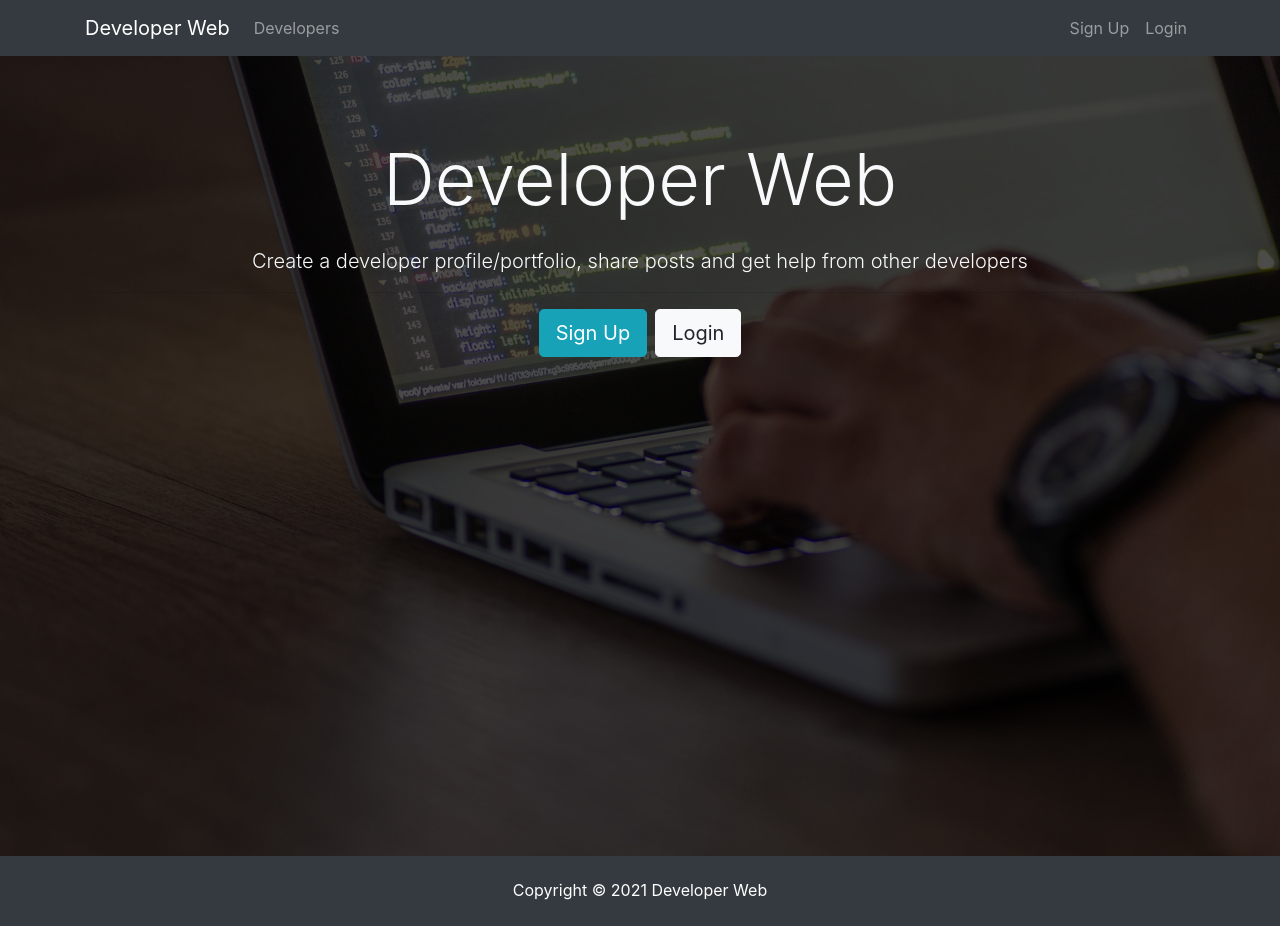
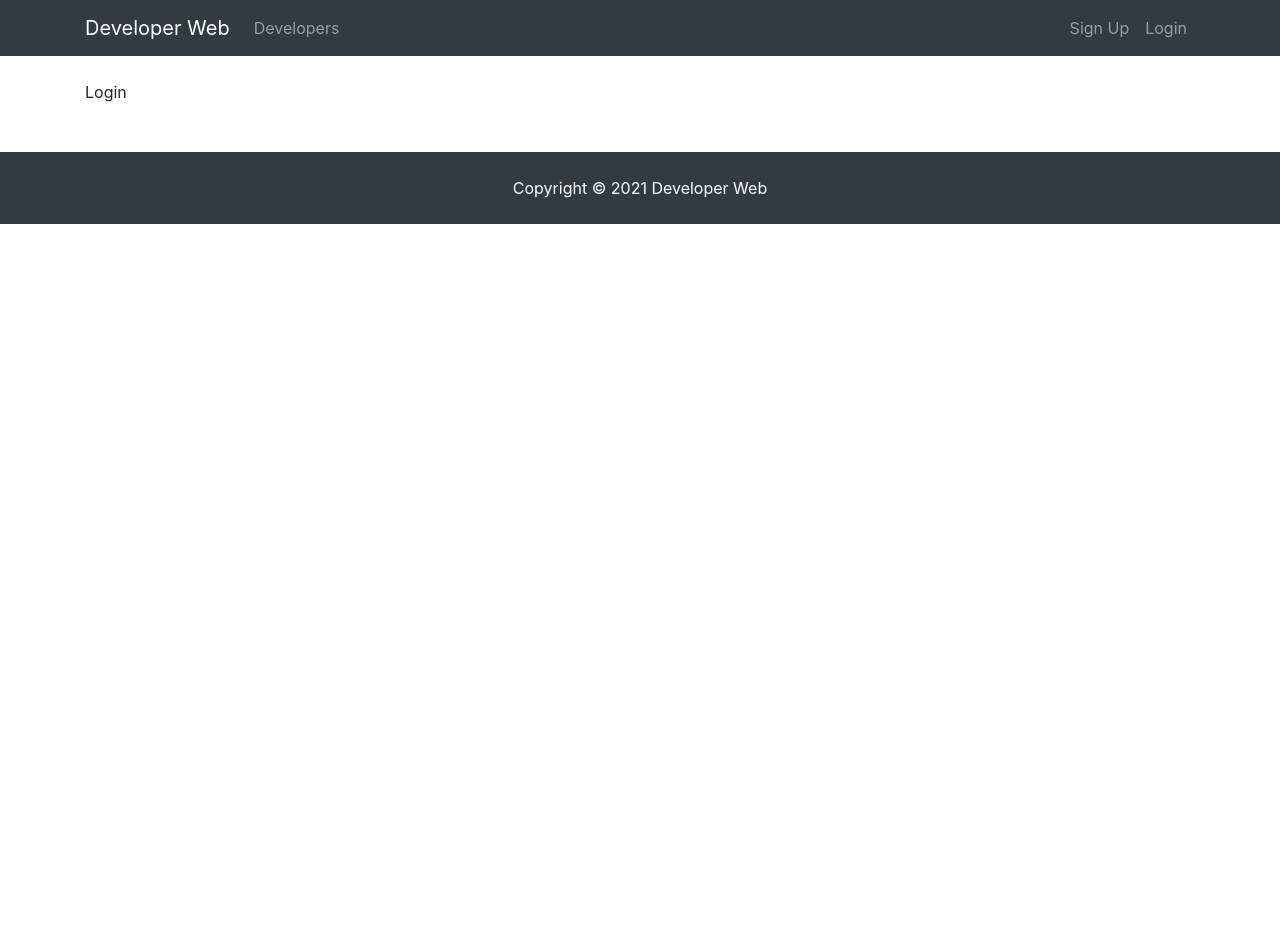
Before and after one commit to thecreatorsir/DevelopersWeb, a React (Create React App) app in the folder client/: page /login in a window 1280 px wide. After the commit the page ends 800 px from the top, so only its background shows below. Built offline with nearby package versions, Linux system fonts and the light colour scheme.

Commit message:
react router setup

```diff
--- a/client/package.json
+++ b/client/package.json
@@ -8,6 +8,7 @@
     "@testing-library/user-event": "^12.8.3",
     "react": "^17.0.2",
     "react-dom": "^17.0.2",
+    "react-router-dom": "^5.2.0",
     "react-scripts": "4.0.3",
     "web-vitals": "^1.1.1"
   },
--- a/client/src/App.js
+++ b/client/src/App.js
@@ -3,14 +3,24 @@
 import Footer from "./components/layout/Footer";
 import Landing from "./components/layout/Landing";
 import Navbar from "./components/layout/Navbar";
+import { BrowserRouter as Router, Route } from "react-router-dom";
+import Register from "./components/auth/Register";
+import Login from "./components/auth/Login";
 class App extends Component {
   render() {
     return (
-      <div className='App'>
-        <Navbar />
-        <Landing />
-        <Footer />
-      </div>
+      <Router>
+        {" "}
+        <div className='App'>
+          <Navbar />
+          <Route exact path='/' component={Landing} />
+          <div className='container'>
+            <Route exact path='/register' component={Register} />
+            <Route exact path='/login' component={Login} />
+          </div>
+          <Footer />
+        </div>
+      </Router>
     );
   }
 }
--- /dev/null
+++ b/client/src/components/auth/Login.js
@@ -0,0 +1,9 @@
+import React, { Component } from "react";
+
+export class Login extends Component {
+  render() {
+    return <div>Login</div>;
+  }
+}
+
+export default Login;
--- /dev/null
+++ b/client/src/components/auth/Register.js
@@ -0,0 +1,9 @@
+import React, { Component } from "react";
+
+export class Register extends Component {
+  render() {
+    return <div>Register</div>;
+  }
+}
+
+export default Register;
--- a/client/src/components/layout/Landing.js
+++ b/client/src/components/layout/Landing.js
@@ -1,5 +1,5 @@
 import React, { Component } from "react";
-
+import { Link } from "react-router-dom";
 export class Landing extends Component {
   render() {
     return (
@@ -14,12 +14,12 @@
                   from other developers
                 </p>
                 <hr />
-                <a href='register.html' className='btn btn-lg btn-info mr-2'>
+                <Link to='/register' className='btn btn-lg btn-info mr-2'>
                   Sign Up
-                </a>
-                <a href='login.html' className='btn btn-lg btn-light'>
+                </Link>
+                <Link to='/login' className='btn btn-lg btn-light'>
                   Login
-                </a>
+                </Link>
               </div>
             </div>
           </div>
--- a/client/src/components/layout/Navbar.js
+++ b/client/src/components/layout/Navbar.js
@@ -1,13 +1,13 @@
 import React, { Component } from "react";
-
-export class Navbar extends Component {
+import { Link } from "react-router-dom";
+class Navbar extends Component {
   render() {
     return (
       <nav className='navbar navbar-expand-sm navbar-dark bg-dark mb-4'>
         <div className='container'>
-          <a className='navbar-brand' href='landing.html'>
+          <Link className='navbar-brand' to='/'>
             Developer Web
-          </a>
+          </Link>
           <button
             className='navbar-toggler'
             type='button'
@@ -20,22 +20,22 @@
           <div className='collapse navbar-collapse' id='mobile-nav'>
             <ul className='navbar-nav mr-auto'>
               <li className='nav-item'>
-                <a className='nav-link' href='profiles.html'>
+                <Link className='nav-link' to='/profiles'>
                   Developers
-                </a>
+                </Link>
               </li>
             </ul>
 
             <ul className='navbar-nav ml-auto'>
               <li className='nav-item'>
-                <a className='nav-link' href='register.html'>
+                <Link className='nav-link' to='/register'>
                   Sign Up
-                </a>
+                </Link>
               </li>
               <li className='nav-item'>
-                <a className='nav-link' href='login.html'>
+                <Link className='nav-link' to='/login'>
                   Login
-                </a>
+                </Link>
               </li>
             </ul>
           </div>
```
